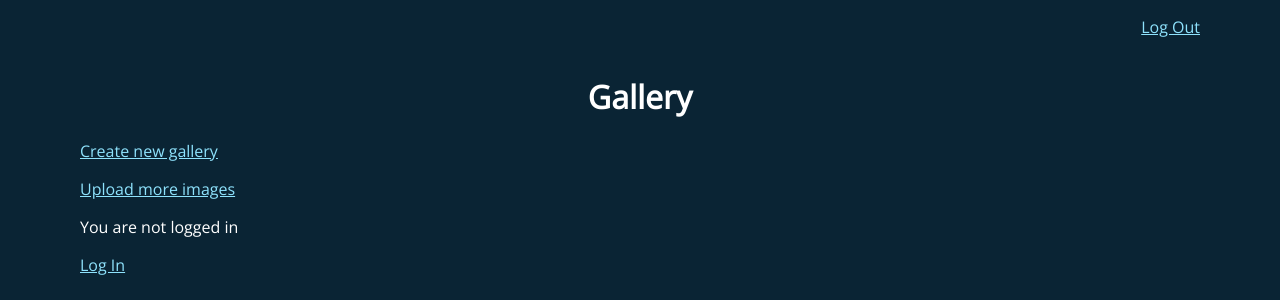
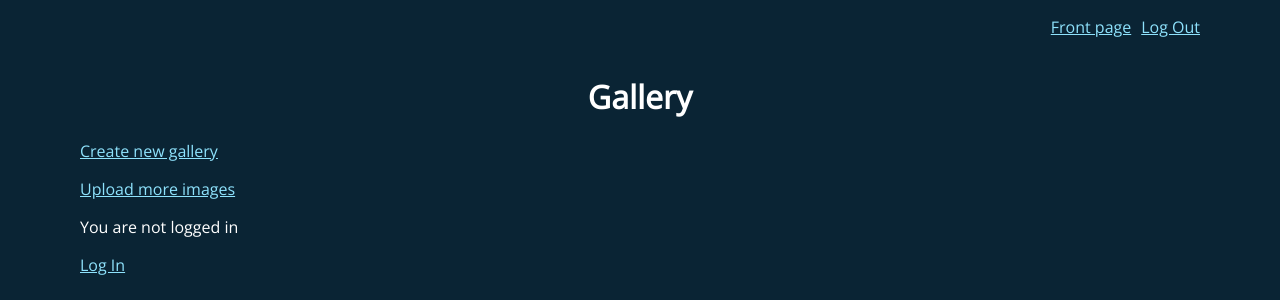
Before and after one commit to elisarissanen/django_photogallery, a Django app: template mysite/galleria/templates/galleria/index.html in a window 1280 px wide. Shown: the top 300 px of the page. Run offline with Django 3.2, Linux system fonts and the light colour scheme; the template is opened without the code that fills it, so the values that code supplies are empty; some libraries are stand-ins or nearby versions.

Commit message:
palaaetusivulle nappula toimii

```diff
--- a/mysite/galleria/templates/galleria/index.html
+++ b/mysite/galleria/templates/galleria/index.html
@@ -20,9 +20,15 @@
     </head>
     <body>
 
-        <div class="ylaleiska">
-            <p><a href="{% url 'logout' %}">Log Out</a></p>
-        </div>
+        <section class="ylaleiska">
+            <div id=bl1>
+                <p><a href="/g">Front page</a></p>
+            </div>
+
+            <div id=bl2>
+                <p><a href="{% url 'logout' %}">Log Out</a></p>
+            </div>
+        </section>
 
         {% block content %}
 
```
